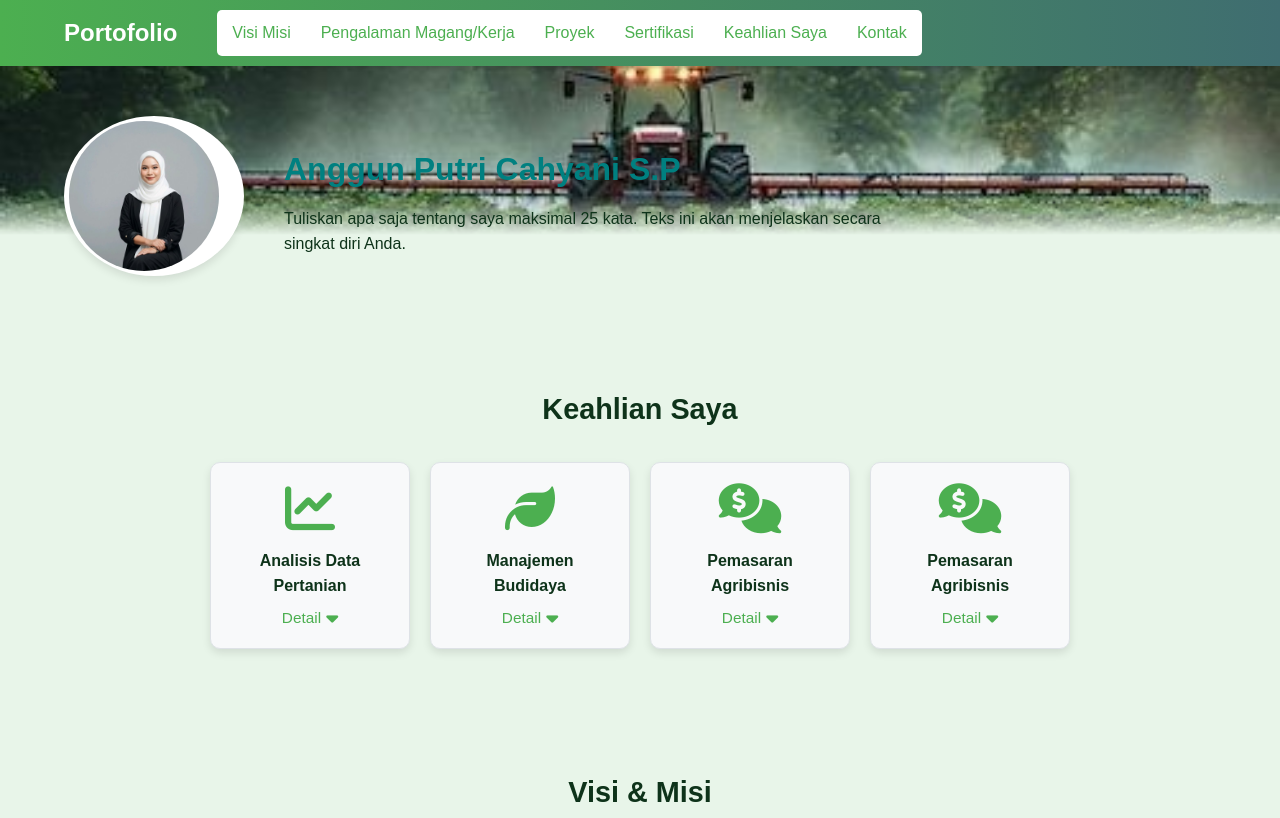
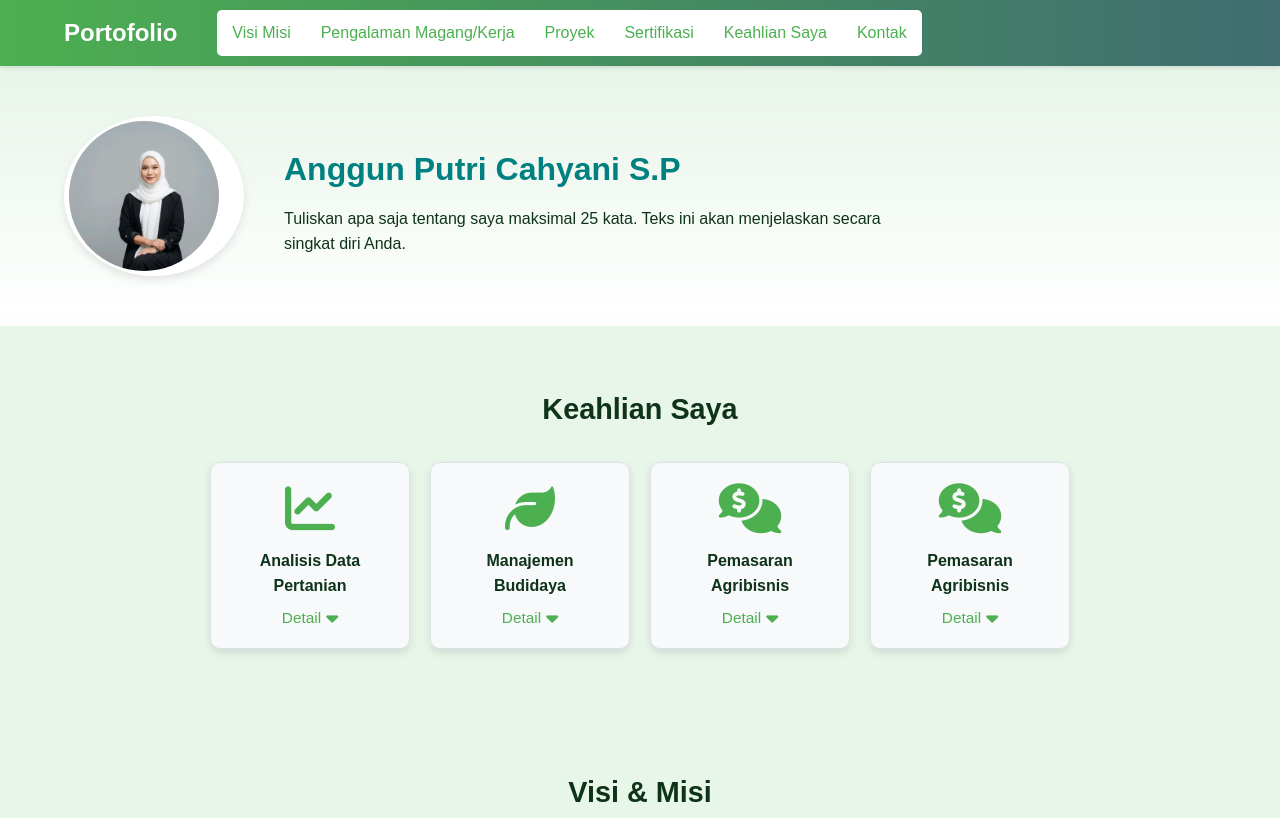
Before and after one commit to dwiky106/ayang-anggun, a plain HTML site: page index.html in a window 1280 px wide. Shown: the top 818 px of the page. Drawn offline with Linux system fonts and the light colour scheme.

Commit message:
style.css

```diff
--- a/css/style.css
+++ b/css/style.css
@@ -155,13 +155,9 @@ body {
     left: 0;
     width: 100%;
     height: 100%;
-    background-image: url('../img/background-agribisnis.jpg');
-    background-size: cover;
-    background-position: center;
-    background-repeat: no-repeat;
+    /* Gradasi yang menyatu dengan warna body */
+    background: linear-gradient(to bottom, rgba(255, 255, 255, 0), rgba(255, 255, 255, 1));
     z-index: 1;
-    -webkit-mask-image: linear-gradient(to bottom, black 50%, transparent 60%);
-    mask-image: linear-gradient(to bottom, black 50%, transparent 65%);
 }
 
 .profile-content {
```
